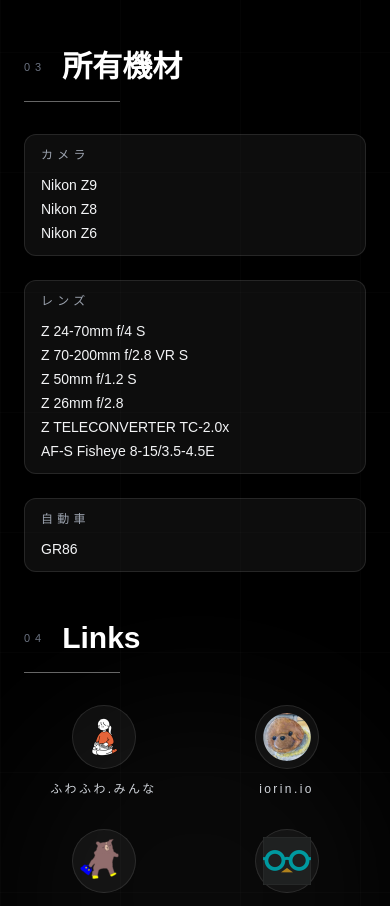
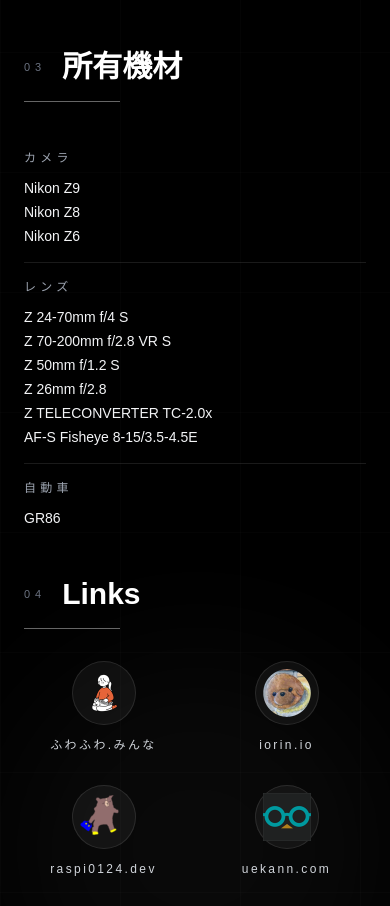
Before and after one commit to iT4P-studio/portfolio, a Next.js app: page /about in a window 390 px wide. Shown: the part 1221-2127 px from the top of the page. Built offline with nearby package versions, Linux system fonts and the light colour scheme.

Commit message:
seo add 2

```diff
--- a/app/about/AboutClient.jsx
+++ b/app/about/AboutClient.jsx
@@ -214,11 +214,15 @@
 
 function EquipmentSection({ variants }) {
   return (
-    <motion.div variants={variants.list} className="space-y-6">
+    <motion.div variants={variants.list} className="flex flex-col">
       {equipmentCategories.map((category, i) => (
-        <motion.div key={i} variants={variants.item} className="rounded-xl border border-white/10 bg-white/5 px-4 py-3">
+        <motion.div
+          key={i}
+          variants={variants.item}
+          className="border-b border-white/10 py-4 last:border-b-0 last:pb-0"
+        >
           <div className="text-xs tracking-[0.35em] text-gray-400">{category.category}</div>
-          <ul className="mt-3 grid gap-1 text-sm text-gray-100 md:text-base">
+          <ul className="mt-3 space-y-1 text-sm text-gray-100 md:text-base">
             {category.items.map((item, j) => (
               <li key={j}>{item}</li>
             ))}
```
Also changed, not shown: 52 other files (tests, documents, lock files or other folders).
